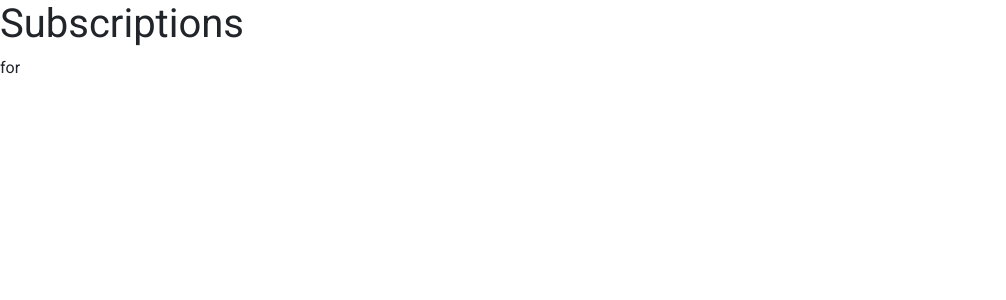
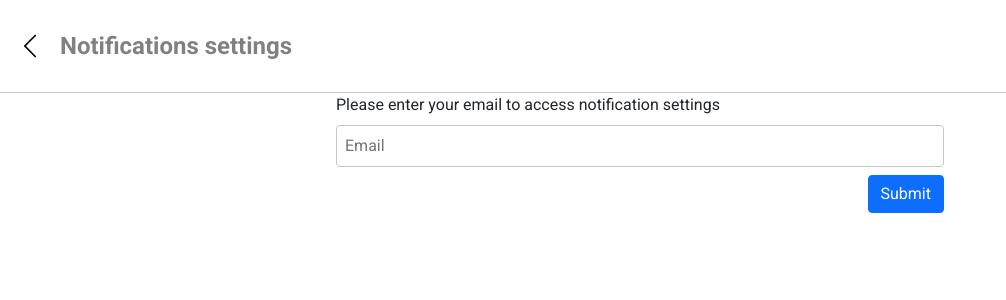
Before and after one commit to scottmai/trojan-dining, a React (Create React App) app in the folder frontend/: page /subscriptions in a window 1280 px wide. Shown: the top 300 px of the page, without its empty margins (0-1006 px from the left). Built offline with nearby package versions, Linux system fonts and the light colour scheme.

Commit message:
subscriptions page UI

```diff
--- a/frontend/src/components/Navbar.js
+++ b/frontend/src/components/Navbar.js
@@ -1,4 +1,5 @@
 import React from "react";
+import { Link } from "react-router-dom";
 import bellIcon from "../assets/icons/bell-white.png";
 
 const Navbar = () => {
@@ -7,9 +8,11 @@ const Navbar = () => {
             <div className="row justify-content-evenly text-align-center">
                 <button className="col col-md-12 location">Village</button>
                 <button className="col col-md-12 mealtime">Lunch</button>
-                <button className="col-2 col-md-12 notifications">
-                    <img src={bellIcon} alt="Notification settings" />
-                </button>
+                <Link to="/subscriptions">
+                    <button className="col-2 col-md-12 notifications">
+                        <img src={bellIcon} alt="Notification settings" />
+                    </button>
+                </Link>
             </div>
         </div>
     );
--- /dev/null
+++ b/frontend/src/components/subscriptions/EmailForm.jsx
@@ -0,0 +1,29 @@
+import { useState } from "react";
+
+const EmailForm = ({ initialEmail, onUpdateEmail }) => {
+    const [email, setEmail] = useState(initialEmail);
+    const handleChange = e => setEmail(e.target.value);
+    const handleSubmit = e => {
+        if (e.currentTarget.checkValidity()) {
+            e.preventDefault();
+            onUpdateEmail(email);
+        }
+    }
+    return (
+        <form className="email-form" onSubmit={handleSubmit}>
+            <span>Please enter your email to access notification settings</span>
+            <input
+                className="email-input"
+                type="email"
+                placeholder="Email"
+                value={email}
+                onChange={handleChange}
+            />
+            <div className="d-flex justify-content-end">
+                <button className="btn btn-primary" type="submit">Submit</button>
+            </div>
+        </form>
+    )
+}
+
+export default EmailForm;
--- /dev/null
+++ b/frontend/src/components/subscriptions/SubscriptionsList.jsx
@@ -0,0 +1,109 @@
+import axios from "axios";
+import { useState } from "react";
+import { useNavigate } from "react-router-dom";
+
+const SubscriptionsList = () => {
+    const [selectedItems, setSelectedItems] = useState([]);
+    const [isUnsubscribing, setIsUnsubscribing] = useState(false);
+    const [subscriptions] = useState([
+        {
+            id: 1,
+            item_id: '1',
+            name: 'Poke bowl',
+            email_notifications_enabled: true,
+            phone_notifications_enabled: true,
+        },
+        {
+            id: 2,
+            item_id: '2',
+            name: 'Chicken tenders',
+            email_notifications_enabled: true,
+            phone_notifications_enabled: false,
+        },
+        {
+            id: 3,
+            item_id: '3',
+            name: 'Gyro',
+            email_notifications_enabled: false,
+            phone_notifications_enabled: true,
+        },
+    ])
+    const isSelected = (subscription) => selectedItems.some(item => subscription.id === item.id);
+    const toggleSelectItem = (subscription) => {
+        const idx = selectedItems.findIndex(item => item.id === subscription.id);
+        const newItems = [...selectedItems];
+        if (idx !== -1) {
+            newItems.splice(idx, 1);
+        } else {
+            newItems.push(subscription);
+        }
+        setSelectedItems(newItems);
+    }
+    const handleSelectAll = () => {
+        if (selectedItems.length === subscriptions.length) {
+            setSelectedItems([]);
+        } else {
+            setSelectedItems(subscriptions);
+        }
+    }
+
+    const handleUnsubscribe = async () => {
+        setIsUnsubscribing(true);
+        // dummy request to show loading state
+        const menuRes = await axios.get('https://trojan-dining.herokuapp.com/menu/?date=2022-08-25')
+        console.log({ menuRes })
+        setIsUnsubscribing(false);
+    }
+
+    const getUnsubscribeButtonText = () => {
+        if (isUnsubscribing) {
+            return 'Unsubscribing...';
+        }
+        if (selectedItems.length === subscriptions.length) {
+            return 'Unsubscribe from all';
+        }
+        if (selectedItems.length === 0) {
+            return 'Unsubscribe';
+        }
+        if (selectedItems.length === 1) {
+            return 'Unsubscribe from 1 item';
+        }
+        return `Unsubscribe from ${selectedItems.length} items`;
+    }
+    return (
+        <div className="subscriptions-list">
+            <div className="subscription list-header">
+                <div className="d-flex">
+                    <input type="checkbox" onChange={handleSelectAll} />
+                    <div>
+                        <b>Menu item</b>
+                    </div>
+                </div>
+            </div>
+            {subscriptions.map(subscription => (
+                <div key={subscription.id} className="subscription">
+                    <div className="d-flex">
+                        <input type="checkbox"
+                            checked={isSelected(subscription)}
+                            onChange={() => toggleSelectItem(subscription)}
+                        />
+                        <div>
+                            {subscription.name}
+                        </div>
+                    </div>
+                    {/* edit notification backend not ready yet */}
+                    {/* <div>
+                    <img src={pencilSquare} alt="icon" width="24" className="hover-btn" />
+                </div> */}
+                </div>
+            ))}
+            <div className="d-flex justify-content-end pt-4">
+                <button className="btn btn-danger" disabled={selectedItems.length === 0} onClick={handleUnsubscribe}>
+                    {getUnsubscribeButtonText()}
+                </button>
+            </div>
+        </div>
+    );
+}
+
+export default SubscriptionsList;
--- a/frontend/src/components/subscriptions/SubscriptionsPage.jsx
+++ b/frontend/src/components/subscriptions/SubscriptionsPage.jsx
@@ -1,12 +1,45 @@
-import { useSearchParams } from "react-router-dom";
+import './subscriptions.scss';
+import { Link, useNavigate, useSearchParams } from "react-router-dom";
+import chevronLeft from '../../assets/icons/chevron-left.svg';
+import pencilSquare from '../../assets/icons/pencil-square.svg';
+import { useState } from 'react';
+import axios from 'axios';
+import { useMemo } from 'react';
+import SubscriptionsList from './SubscriptionsList';
+import EmailForm from './EmailForm';
 
 const SubscriptionsPage = () => {
     const [searchParams] = useSearchParams();
     const email = searchParams.get('email');
+    const [userEmail, setUserEmail] = useState(email ?? '');
+    const [showEmailForm, setShowEmailForm] = useState(!userEmail);
+    const handleUpdateEmail = email => {
+        setUserEmail(email);
+        setShowEmailForm(false);
+    }
+    const handleUserEmailClick = () => {
+        if (!showEmailForm) setShowEmailForm(true);
+    }
+
     return (
-        <div>
-            <h1>Subscriptions</h1>
-            <div>for {email}</div>
+        <div className="subscriptions">
+            <div className="subscriptions-header">
+                <Link to="/" className="back-btn">
+                    <img src={chevronLeft} alt="icon" width="28" />
+                </Link>
+                <div>
+                    <div className="title">Notifications settings</div>
+                    <div className="user-email" onClick={handleUserEmailClick}>
+                        {userEmail}
+                    </div>
+                </div>
+            </div>
+            <div className="subscriptions-content">
+                {showEmailForm
+                    ? <EmailForm initialEmail={userEmail} onUpdateEmail={handleUpdateEmail} />
+                    : <SubscriptionsList />
+                }
+            </div>
         </div>
     );
 }
--- a/frontend/src/components/subscriptions/subscriptions.scss
+++ b/frontend/src/components/subscriptions/subscriptions.scss
@@ -0,0 +1,60 @@
+.subscriptions {
+    .subscriptions-header {
+        display: flex;
+        align-items: center;
+        padding: 16px 0;
+        border-bottom: 1px solid #C7C7C7;
+        .back-btn {
+            padding: 16px;
+        }
+        .title {
+            color: gray;
+            font-size: 24px;
+            font-weight: 600;
+        }
+        .user-email {
+            color: #990000;
+            cursor: pointer;
+        }
+    }
+    .subscriptions-content {
+        margin: auto;
+        padding: 0 16px;
+        width: 100%;
+        @media (min-width: 768px) {
+            & {
+                width: 50%;
+            }
+        }
+    }
+
+    .subscriptions-list {
+        .subscription {
+            display: flex;
+            justify-content: space-between;
+            align-self: center;
+            border-bottom: 1px solid #C7C7C7;
+            padding: 4px 0;
+        }
+        .list-header {
+            padding: 8px 0;
+        }
+    }
+
+    .email-form{
+        .email-input {
+            width: 100%;
+            padding: 8px;
+            border: 1px solid #C7C7C7;
+            border-radius: 4px;
+            margin: 8px 0;
+        }
+    }
+
+    input[type="checkbox"] {
+        margin: 0 16px;
+        width: 16px;
+        cursor: pointer;
+        background-color: red;
+    }
+}
--- a/frontend/src/index.scss
+++ b/frontend/src/index.scss
@@ -1,17 +1,26 @@
 @import "bootstrap/dist/css/bootstrap.min.css";
 @import url('https://fonts.googleapis.com/css2?family=Roboto:wght@400;700;900&display=swap');
 
-body {
+body, html {
     margin: 0;
     padding: 0;
     margin-bottom: 59px;
     font-family: Roboto, sans-serif;
-    overflow-x: none;
+    overflow: none;
     scroll-behavior: smooth;
 }
 
 ::selection {
     background-color: #ffd82a;
+}
+
+.hover-btn {
+    cursor: pointer;
+    padding: 4px;
+    border-radius: 4px;
+    &:hover {
+        background-color: lightgray;
+    }
 }
 
 .nav-red {
```
Also changed, not shown: frontend/src/assets/icons/chevron-left.svg (added), frontend/src/assets/icons/pencil-square.svg (added), frontend/src/components/subscriptions/Subscription.jsx (added).
